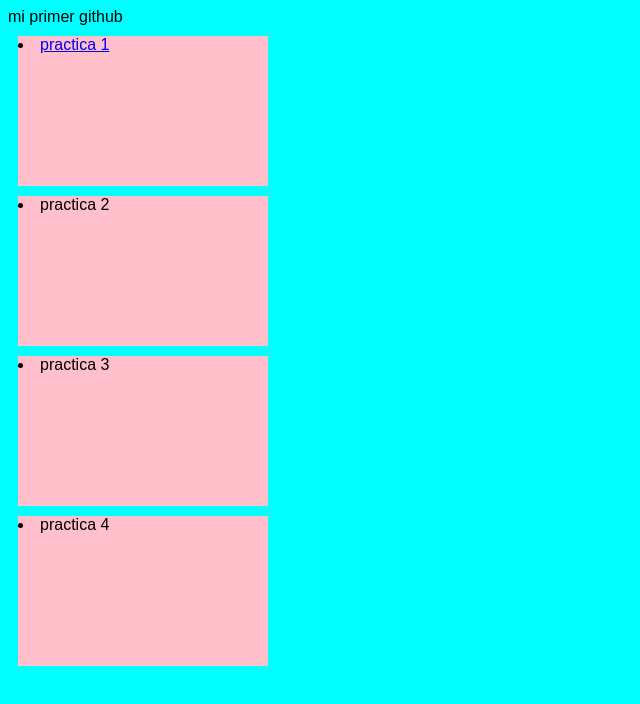
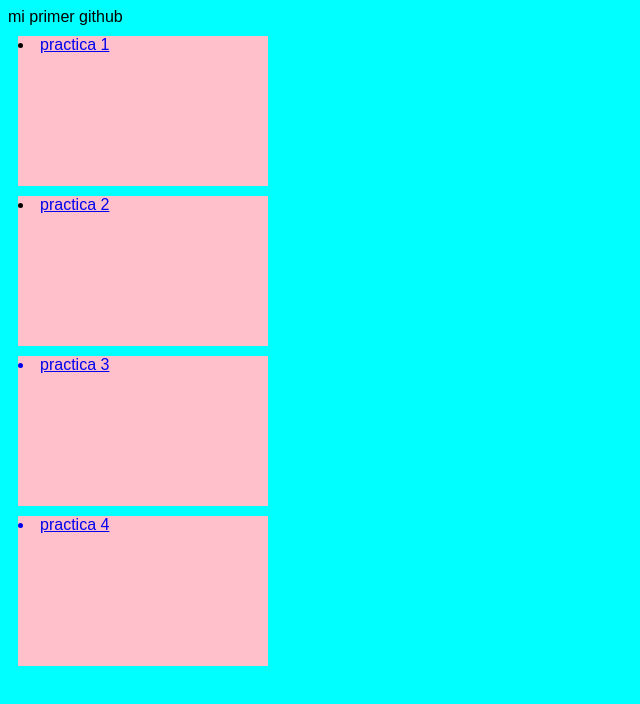
Before and after one commit to dmolinerCRN/2021agm4, a plain HTML site: page index.html in a window 1280 px wide. Shown: the whole page, without its empty margins (0-640 px from the left). Drawn offline with Linux system fonts and the light colour scheme.

Commit message:
Update index.html

```diff
--- a/index.html
+++ b/index.html
@@ -8,7 +8,7 @@
   <body>
     <div>mi primer github</div>
     <li><a href="https://dmolinercrn.github.io/2021agm4/mos1/">practica 1</a></li>
-    <li>practica 2</li>
+    <li><a href="https://dmolinercrn.github.io/2021agm4/Casita/">practica 2</li>
     <li>practica 3</li>
     <li>practica 4</li>
   </body>
```
